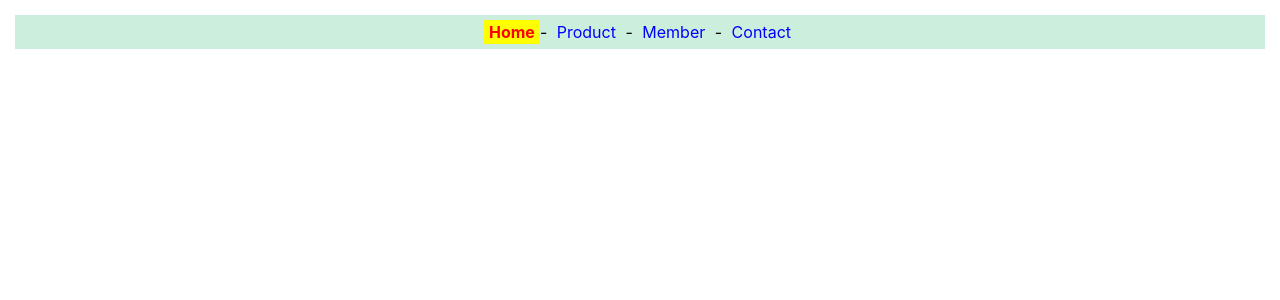
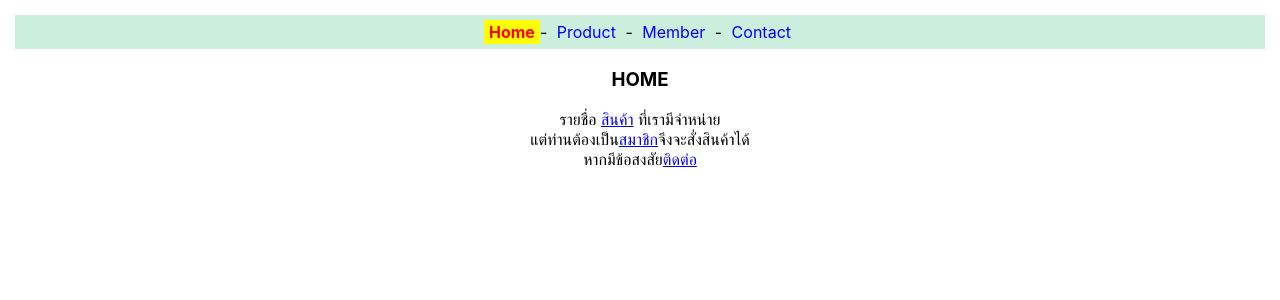
Before and after one commit to RIXZY-Connecting/app1, a React (Create React App) app: page / in a window 1280 px wide. Shown: the top 300 px of the page. Built offline with nearby package versions, Linux system fonts and the light colour scheme.

Commit message:
router3.js (edit in router2.js) and home.js , member.js
router3.js (edit in router2.js) and home.js , member.js

```diff
--- a/src/App.js
+++ b/src/App.js
@@ -1,6 +1,6 @@
 import React from 'react';
-import Router2 from './router2';
+import Router3 from './router2';
 
 export default function App() {
-    return <Router2/>
+    return <Router3/>
 }
--- a/src/home.js
+++ b/src/home.js
@@ -2,6 +2,12 @@ import React from "react"
 
 export default function Home(){
     return (
-        <p></p>
+        <p style={{textAlign:'center'}}>
+            <h3>HOME</h3>
+            รายชื่อ <a href="/products">สินค้า</a> ที่เรามีจำหน่าย
+            <br/>
+            แต่ท่านต้องเป็น<a href="/member">สมาชิก</a>จึงจะสั่งสินค้าได้<br/>
+            หากมีข้อสงสัย<a href="/contact">ติดต่อ</a>
+        </p>
     )
 }
--- /dev/null
+++ b/src/member.js
@@ -0,0 +1,7 @@
+import React from "react"
+
+export default function Member(){
+    return(
+        <div style={{textAlign:'center'}}>Member Page</div>
+    )
+}
--- a/src/router2.js
+++ b/src/router2.js
@@ -1,8 +1,11 @@
 import React from "react"
-import {BrowserRouter,NavLink} from 'react-router-dom'
+import {BrowserRouter,NavLink,Route,Routes} from 'react-router-dom'
 import './navlink.css'
+import Products from './products'
+import Home from './home'
+import Member from './member'
 
-export default function Router2(){
+export default function Router3(){
     return(
         <BrowserRouter>
         <nav className="nav">
@@ -21,6 +24,13 @@ export default function Router2(){
         <NavLink to='/contact' className={({isActive})=>isActive?"active_menu":"menu"}>
             Contact</NavLink>
         </nav>
+        <Routes style = {{margin:'20px'}}>
+            <Route path="/" element={<Home/>}/>
+            <Route path="/products" element={<Products/>}/>
+            <Route path="/member" Component={Member}/>
+            <Route path="/contact" element={<div style={{textAlign:'center'}}>Contect Page</div>}/>
+            <Route path="/*" element={<Products/>}/>
+        </Routes>
         </BrowserRouter>
     )
 }
```
